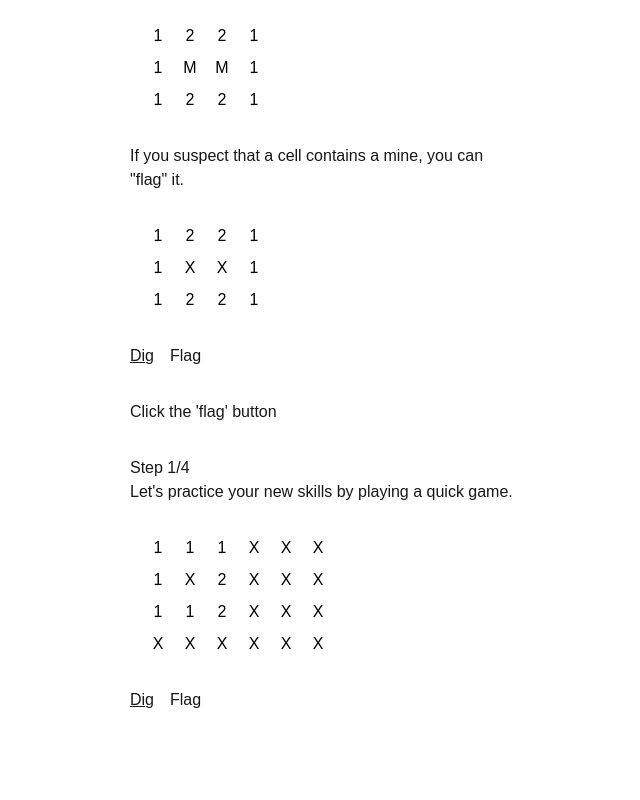
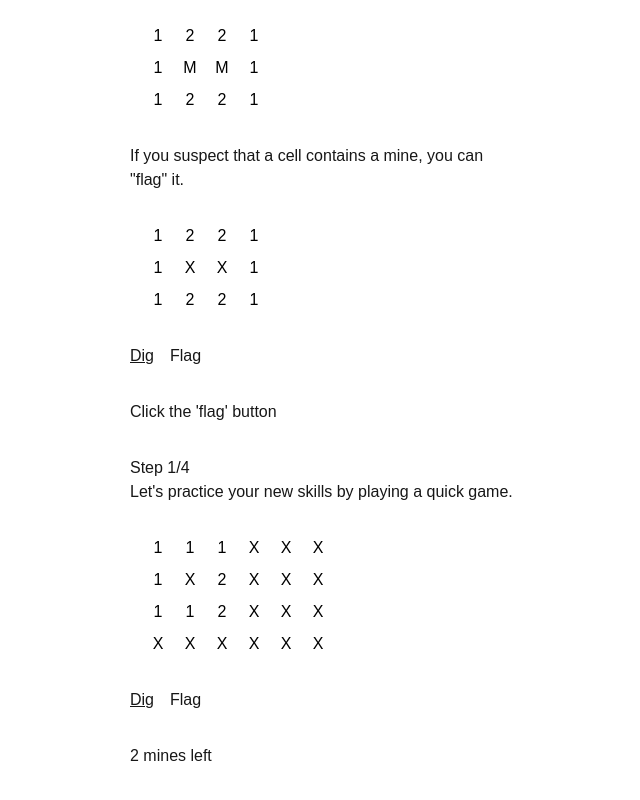
Before and after one commit to rogeonee/next-sweeper, a Next.js app: page / in a window 1280 px wide. Shown: the part 728-1528 px from the top of the page, without its empty margins (318-958 px from the left). Before the commit the page ends 1456 px from the top, so only its background shows below. Built offline with nearby package versions, Linux system fonts and the light colour scheme.

Commit message:
feat: add win/lose states

```diff
--- a/components/GamePlay.tsx
+++ b/components/GamePlay.tsx
@@ -6,6 +6,8 @@ import { RenderControls } from './RenderControls';
 import { dig } from '@/game/actions/dig';
 import { flag } from '@/game/actions/flag';
 import { loadGameState } from '@/helpers/loadGameState';
+import { isLoseState } from '@/helpers/isLoseState';
+import { isWinState } from '@/helpers/isWinState';
 import { selectDig } from '@/game/actions/selectDig';
 import { selectFlag } from '@/game/actions/selectFlag';
 import { useState } from 'react';
@@ -17,6 +19,34 @@ export type GamePlayProps = {
 export function GamePlay({ levelData }: GamePlayProps) {
   const [gameState, setGameState] = useState(() => loadGameState(levelData));
 
+  const numMines = gameState.cells.filter((cell) => cell.hasMine).length;
+  const numFlags = gameState.cells.filter(
+    (cell) => cell.state === 'flagged',
+  ).length;
+  const numRemaining = numMines - numFlags;
+
+  const hasWon = isWinState(gameState);
+  const hasLost = isLoseState(gameState);
+
+  const isPlaying = !hasWon && !hasLost;
+
+  const getMessage = () => {
+    if (hasWon) {
+      return 'You win!';
+    }
+
+    if (hasLost) {
+      return 'You lose';
+    }
+
+    if (numRemaining < 0) {
+      return `Too many flags!`;
+    }
+    return `${numRemaining} mines left`;
+  };
+
+  const message = getMessage();
+
   return (
     <div>
       <BoardWrapper width={gameState.width} height={gameState.height}>
@@ -24,6 +54,10 @@ export function GamePlay({ levelData }: GamePlayProps) {
           <RenderCell
             cell={cell}
             onClick={() => {
+              if (!isPlaying) {
+                return;
+              }
+
               switch (gameState.action) {
                 case 'dig':
                   setGameState((prevGameState) => dig(prevGameState, cell));
@@ -47,6 +81,7 @@ export function GamePlay({ levelData }: GamePlayProps) {
           setGameState((prevGameState) => selectFlag(prevGameState));
         }}
       />
+      <div className="my-8">{message}</div>
     </div>
   );
 }
--- a/game/actions/dig.ts
+++ b/game/actions/dig.ts
@@ -1,6 +1,8 @@
 import { GameState } from '@/types/GameState';
 import { Target } from '@/types/Target';
 import { getCell } from '@/helpers/getCell';
+import { isLoseState } from '@/helpers/isLoseState';
+import { isWinState } from '@/helpers/isWinState';
 
 export function dig(gameState: GameState, target: Target): GameState {
   const nextGameState = structuredClone(gameState);
@@ -12,6 +14,21 @@ export function dig(gameState: GameState, target: Target): GameState {
 
     case 'hidden':
       targetCell.state = 'visible';
+
+      if (isWinState(nextGameState)) {
+        nextGameState.cells
+          .filter((cell) => cell.hasMine)
+          .forEach((cell) => {
+            cell.state = 'flagged';
+          });
+      }
+
+      if (isLoseState(nextGameState)) {
+        nextGameState.cells.forEach((cell) => {
+          cell.state = 'visible';
+        });
+      }
+
       return nextGameState;
   }
 }
--- /dev/null
+++ b/helpers/isLoseState.ts
@@ -0,0 +1,7 @@
+import { GameState } from '@/types/GameState';
+
+export function isLoseState(gameState: GameState) {
+  return gameState.cells
+    .filter((cell) => cell.hasMine)
+    .some((cell) => cell.state === 'visible');
+}
--- /dev/null
+++ b/helpers/isWinState.ts
@@ -0,0 +1,7 @@
+import { GameState } from '@/types/GameState';
+
+export function isWinState(gameState: GameState) {
+  return gameState.cells
+    .filter((cell) => !cell.hasMine)
+    .every((cell) => cell.state === 'visible');
+}
```
